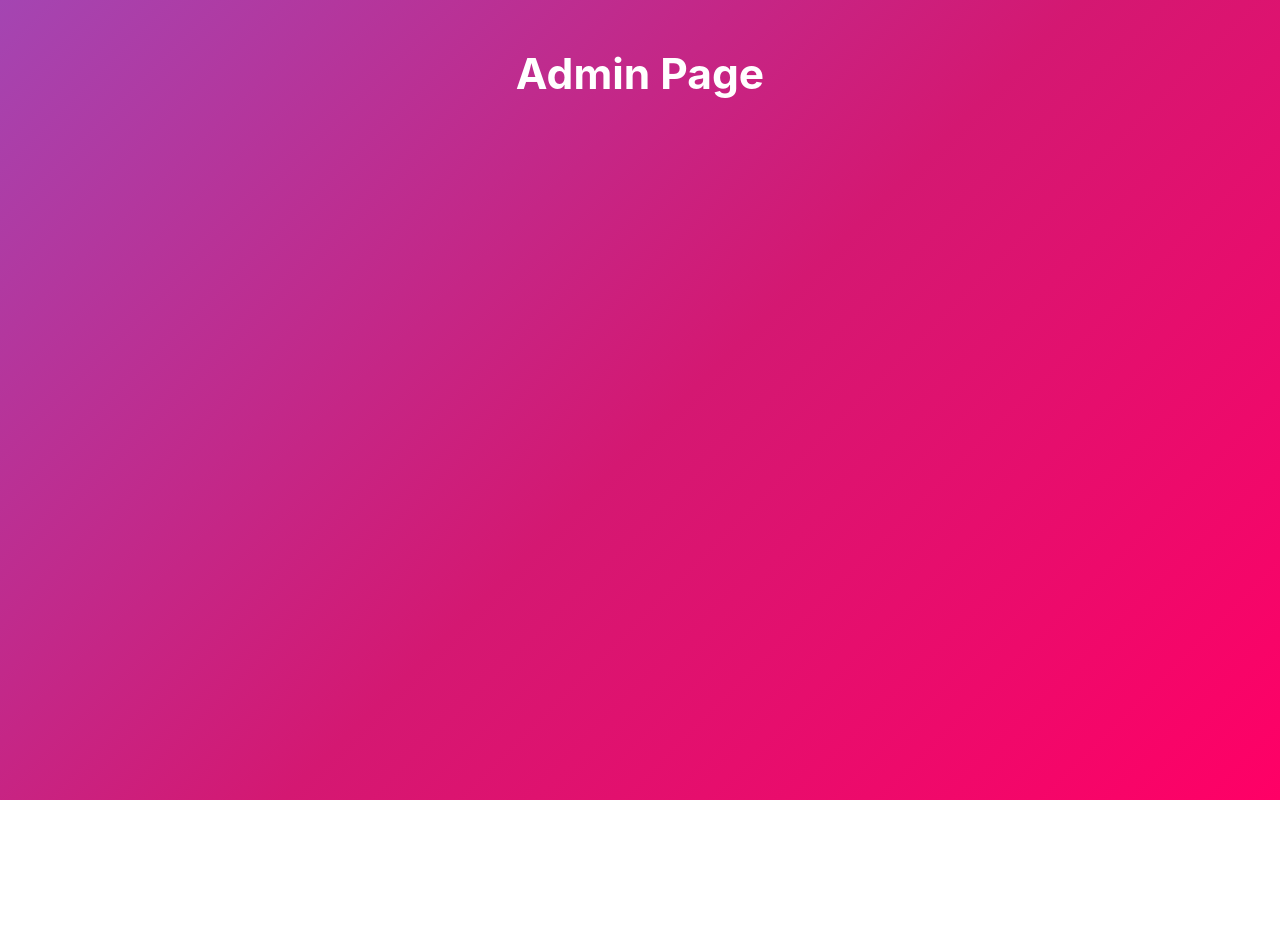
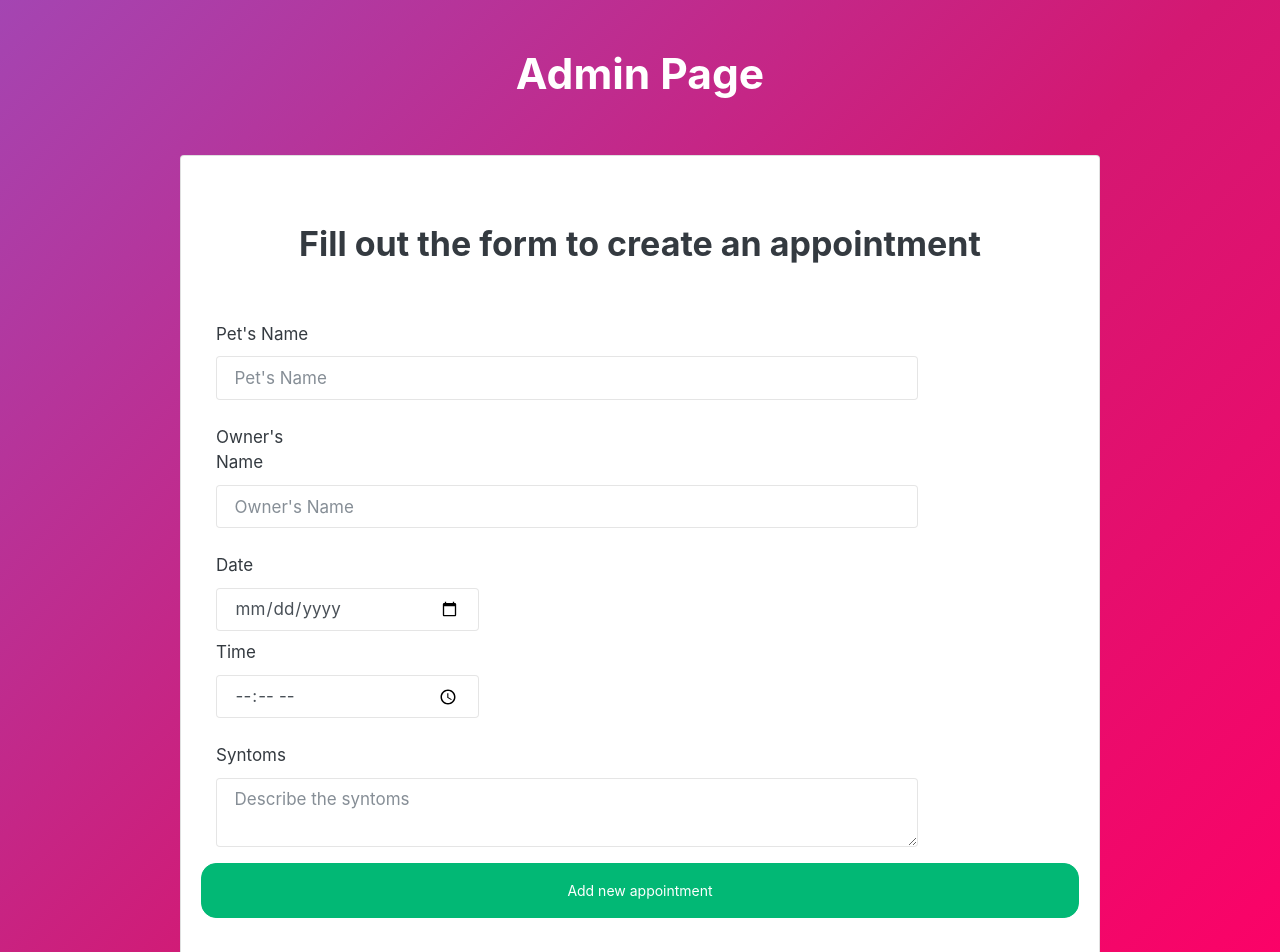
Before and after one commit to dantecarlo/veterinary, a React (Create React App) app: page / in a window 1280 px wide. Shown: the top 952 px of the page. Before the commit the page ends 800 px from the top, so only its background shows below. Built offline with nearby package versions, Linux system fonts and the light colour scheme.

Commit message:
ADD form inputs

```diff
--- a/src/App.js
+++ b/src/App.js
@@ -1,6 +1,7 @@
 import React, { Component } from 'react';
 import './bootstrap.min.css';
 import Header from './components/Header';
+import NewAppointment from './components/NewAppointment';
 
 export default class App extends Component {
   state = {};
@@ -8,6 +9,12 @@
     return (
       <div className='container'>
         <Header title='Admin Page' />
+
+        <div className='row'>
+          <div className='col-md-10 mx-auto'>
+            <NewAppointment />
+          </div>
+        </div>
       </div>
     );
   }
--- /dev/null
+++ b/src/components/NewAppointment.js
@@ -0,0 +1,75 @@
+import React, { Component } from 'react';
+
+export default class NewAppointment extends Component {
+  state = {};
+  render() {
+    return (
+      <div className='card mt-5 py-5'>
+        <div className='card-body'>
+          <h2 className='card-title text-center mb-5'>
+            Fill out the form to create an appointment
+          </h2>
+          <form>
+            <div className='form-group'>
+              <label className='col-sm-4 col-lg-2 col-form-label'>
+                Pet's Name
+              </label>
+              <div className='col-sm-8 col-lg-10'>
+                <input
+                  type='text'
+                  className='form-control'
+                  placeholder="Pet's Name"
+                  name='petsName'
+                />
+              </div>
+            </div>
+
+            <div className='form-group'>
+              <label className='col-sm-4 col-lg-2 col-form-label'>
+                Owner's Name
+              </label>
+              <div className='col-sm-8 col-lg-10'>
+                <input
+                  type='text'
+                  className='form-control'
+                  placeholder="Owner's Name"
+                  name='ownersName'
+                />
+              </div>
+            </div>
+
+            <div className='form-group'>
+              <label className='col-sm-4 col-lg-2 col-form-label'>Date</label>
+              <div className='col-sm-8 col-lg-4'>
+                <input type='date' className='form-control' name='date' />
+              </div>
+              <label className='col-sm-4 col-lg-2 col-form-label'>Time</label>
+              <div className='col-sm-8 col-lg-4'>
+                <input type='time' className='form-control' name='time' />
+              </div>
+            </div>
+
+            <div className='form-group'>
+              <label className='col-sm-4 col-lg-2 col-form-label'>
+                Syntoms
+              </label>
+              <div className='col-sm-8 col-lg-10'>
+                <textarea
+                  className='form-control'
+                  name='syntoms'
+                  placeholder='Describe the syntoms'
+                />
+              </div>
+            </div>
+
+            <input
+              type='submit'
+              className='py-3 mt-2 btn btn-success btn-block'
+              value='Add new appointment'
+            />
+          </form>
+        </div>
+      </div>
+    );
+  }
+}
```
